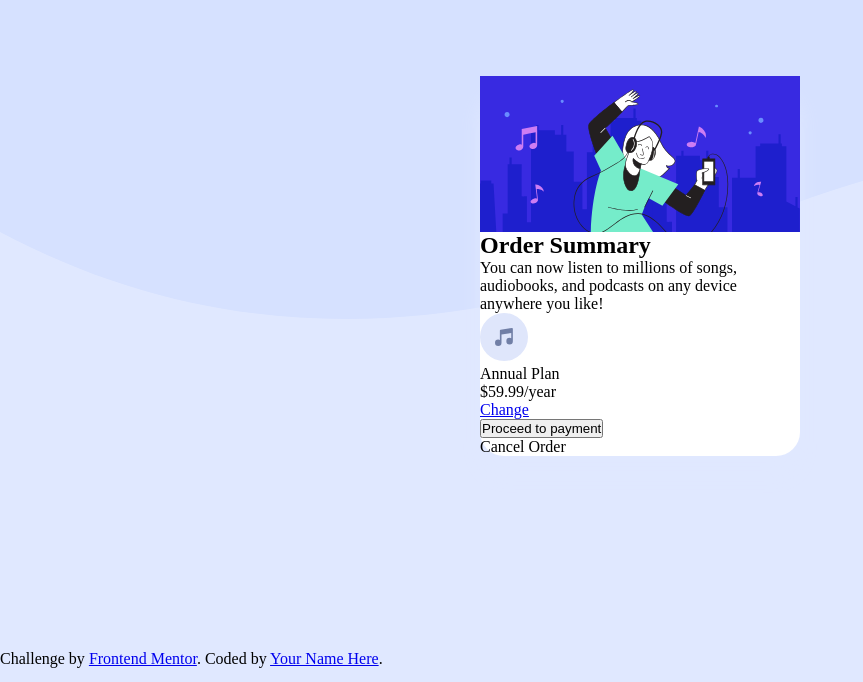
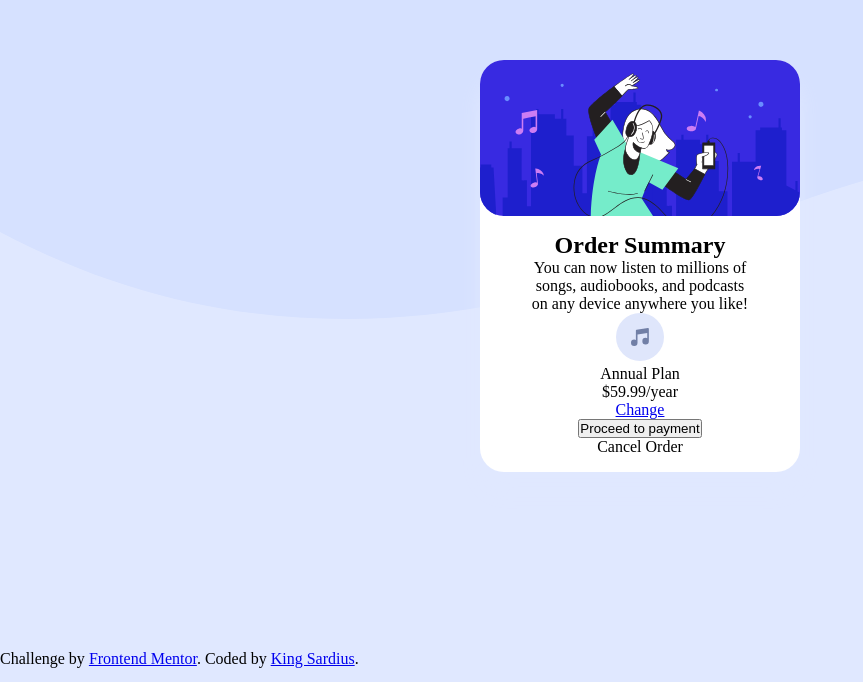
Before and after one commit to SardiusJay/Order-summary, a plain HTML site: page index.html in a window 1280 px wide. Shown: the part 118-800 px from the top of the page, without its empty margins (0-863 px from the left). Drawn offline with Linux system fonts and the light colour scheme.

Commit message:
adding updated work

```diff
--- a/index.html
+++ b/index.html
@@ -17,6 +17,7 @@
   <div class="container">
     <div class="card">
       <img src="./images/illustration-hero.svg" alt="music icon" />
+
       <div class="cont--bdy">
         <h2>Order Summary</h2>
         <p>You can now listen to millions of songs, audiobooks, and podcasts on any device anywhere you like!
@@ -37,7 +38,7 @@
 
   <div class="attribution">
     Challenge by <a href="https://www.frontendmentor.io?ref=challenge" target="_blank">Frontend Mentor</a>.
-    Coded by <a href="#">Your Name Here</a>.
+    Coded by <a href="https://github.com/SardiusJay">King Sardius</a>.
   </div>
 </body>
 </html>
--- a/style.css
+++ b/style.css
@@ -31,3 +31,17 @@ body{
     box-shadow: 0px 20px 20px 0px hsl(225, 100%, 94%);
 
 }
+
+.card > img{
+    border-radius: 1.5rem;
+}
+
+.cont--bdy {
+    margin: 1em 3em;
+    text-align: center;
+}
+
+.attribution{
+    align-items: center;
+    justify-content: center;
+}
```
